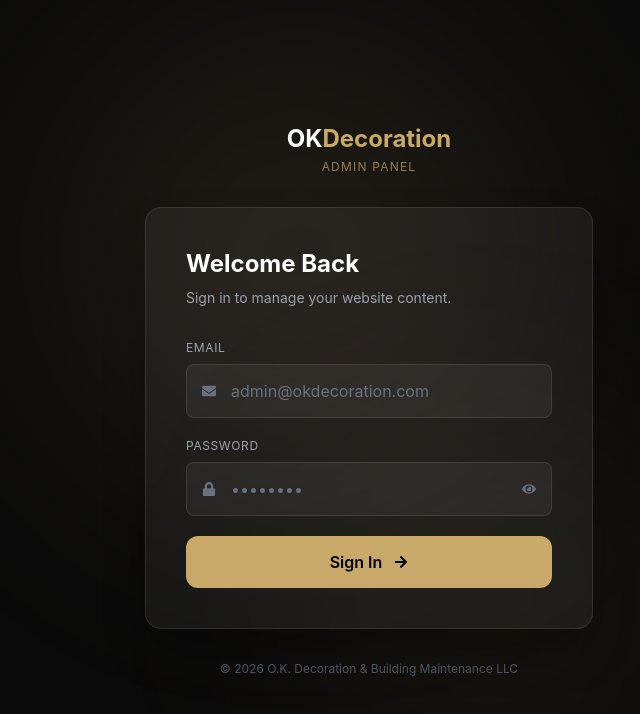
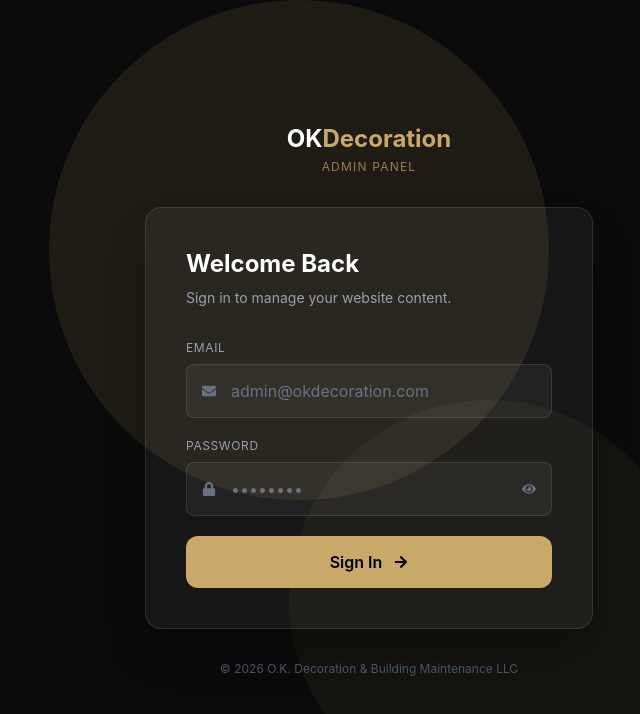
Before and after one commit to fynxn07/Interior-frontend, a React (Vite) app: page /admin/login in a window 1280 px wide. Shown: the top 714 px of the page, without its empty margins (271-911 px from the left). Built offline with nearby package versions, Linux system fonts and the light colour scheme; no server answers.

Commit message:
login testing phase

```diff
--- a/src/pages/admin/Login.jsx
+++ b/src/pages/admin/Login.jsx
@@ -29,8 +29,8 @@ function AdminLogin() {
   return (
     <div className="relative min-h-screen bg-[#0B0B0B] flex items-center justify-center px-6">
       {/* Ambient background glow */}
-      <div className="absolute top-0 left-1/4 w-[500px] h-[500px] bg-[#C8A96A]/10 rounded-full blur-[120px] pointer-events-none" />
-      <div className="absolute bottom-0 right-1/4 w-[400px] h-[400px] bg-[#C8A96A]/[0.06] rounded-full blur-[100px] pointer-events-none" />
+      <div className="absolute top-0 left-1/4 w-[500px] h-[500px] bg-[#C8A96A]/10 rounded-full  pointer-events-none" />
+      <div className="absolute bottom-0 right-1/4 w-[400px] h-[400px] bg-[#C8A96A]/[0.06] rounded-full  pointer-events-none" />
 
       <motion.div
         initial={{ opacity: 0, y: 30 }}
```
